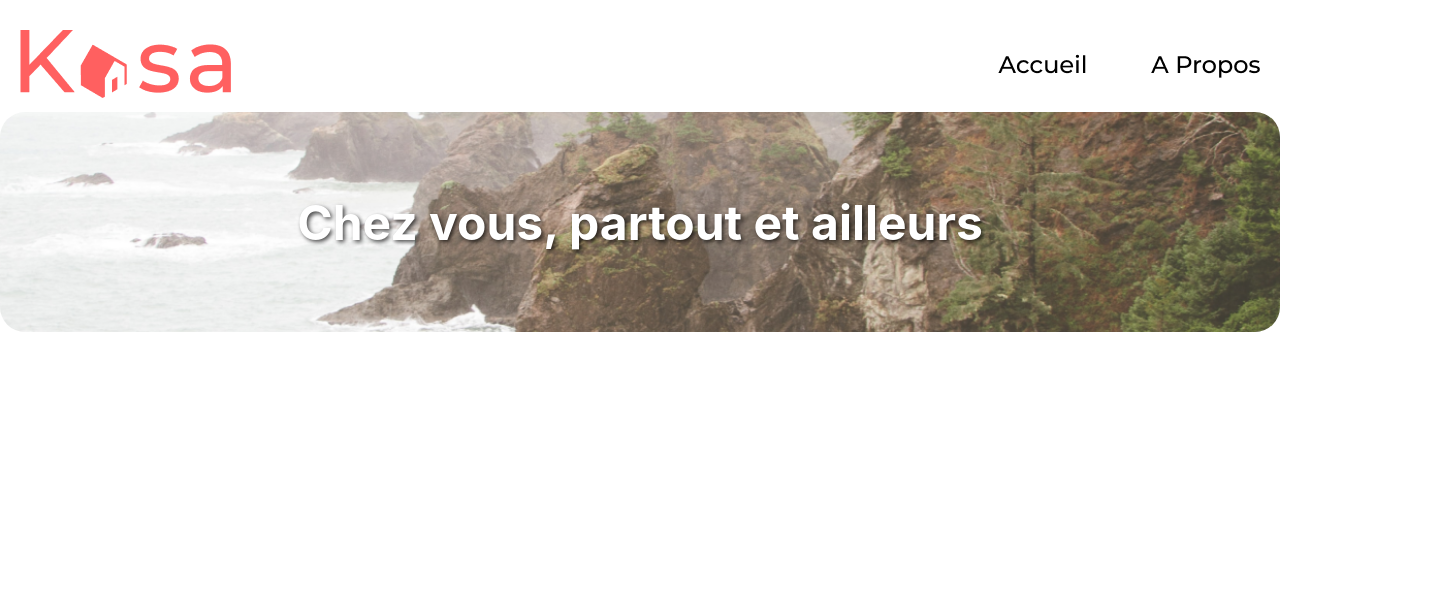
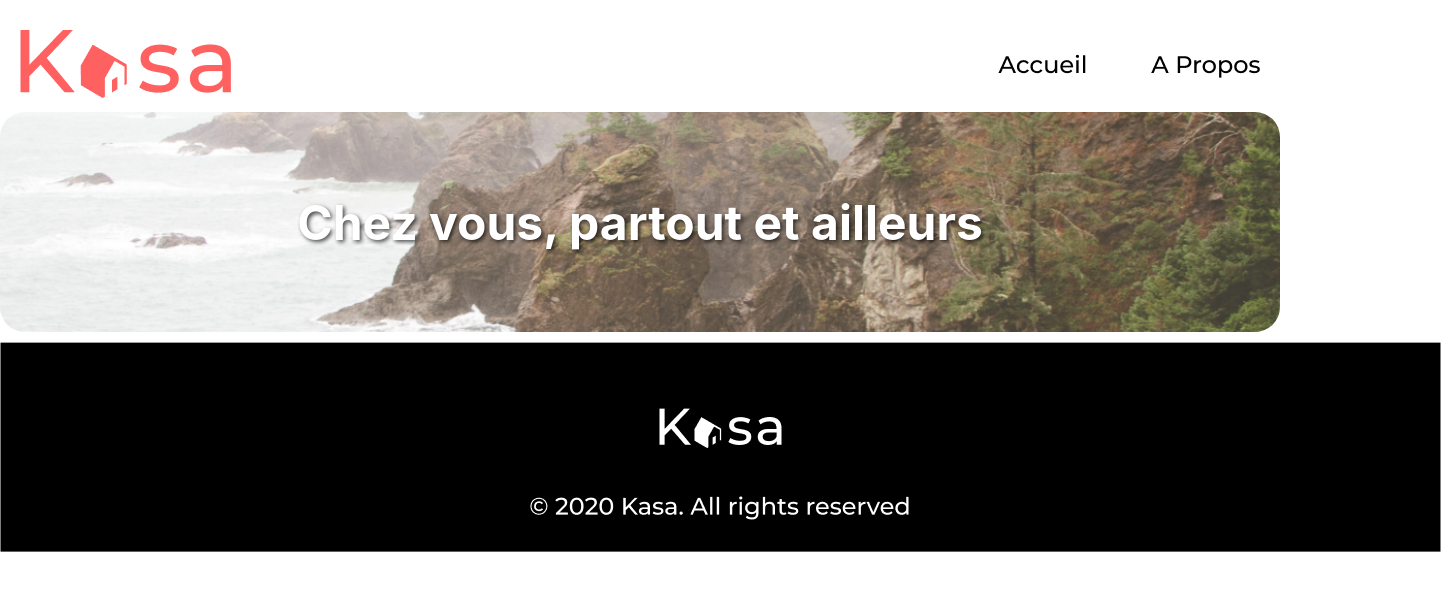
Before and after one commit to dollyazur/kasa-deploy, a React (Create React App) app: page / in a window 1280 px wide. Shown: the top 590 px of the page, 1441 px wide, since content can reach past the window. Built offline with nearby package versions, Linux system fonts and the light colour scheme.

Commit message:
premier essai mise en place du footer

```diff
--- a/src/App.jsx
+++ b/src/App.jsx
@@ -3,6 +3,7 @@ import React from "react";
 import "./App.css";
 import Header from "./components/Header/Header.jsx";
 import Banner from "./components/Banner/Banner.jsx";
+import Footer from "./components/Footer/Footer.jsx";
 
 const router = createBrowserRouter([
   //dans le tableau, on va préciser les différentes routes
@@ -35,6 +36,8 @@ function App() {
       <header className="App-header"></header>
       <Banner />
       <banner className="App-banner"></banner>
+      <Footer />
+      <footer className="App-footer"></footer>
     </div>
   );
 }
--- a/src/components/Footer/Footer.jsx
+++ b/src/components/Footer/Footer.jsx
@@ -0,0 +1,13 @@
+import React from "react";
+import image from "../../images/Footer/Size=Desktop.png";
+import "../../components/Footer/footer.scss";
+
+function Footer() {
+  return (
+    <div className="footer">
+      <img src={image} alt="footer kasa fond noir" />
+    </div>
+  );
+}
+
+export default Footer;
```
